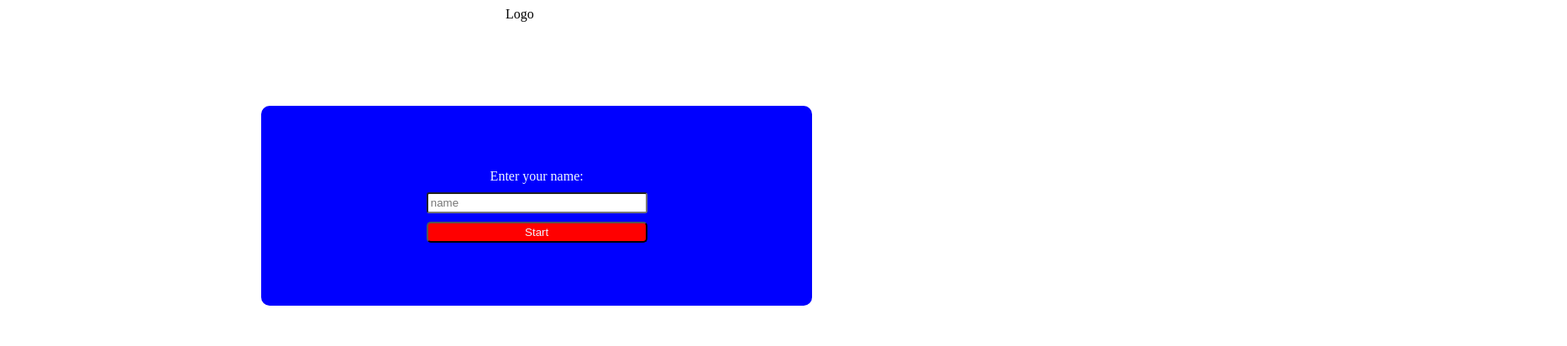
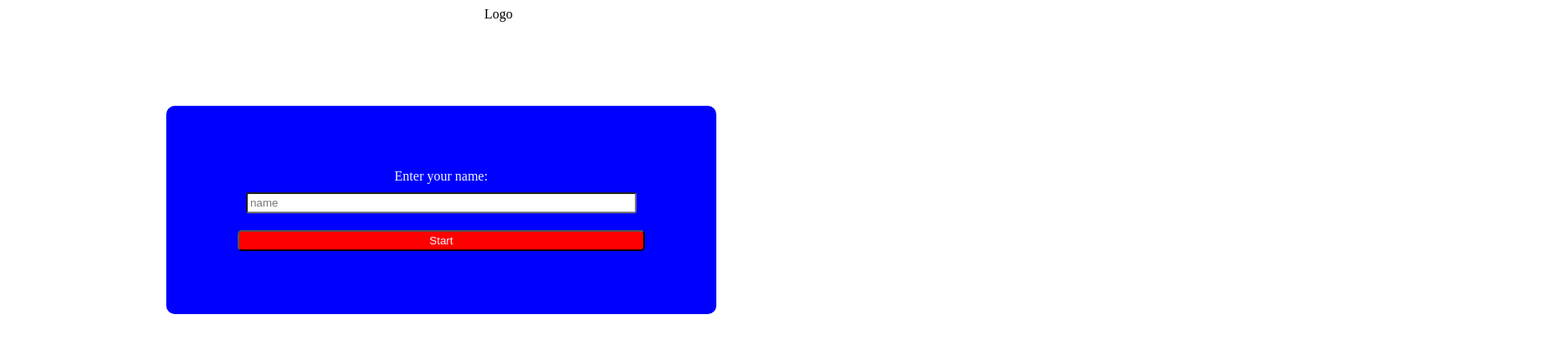
Before and after one commit to spencerkw/superhero-showdown, an Angular app: page /home in a window 1280 px wide. Shown: the top 412 px of the page at 84% size, 1866 px wide, since content can reach past the window. Built offline with nearby package versions, Linux system fonts and the light colour scheme.

Commit message:
Created layout for character select screen

```diff
--- a/src/app/characterselection/characterselection.component.css
+++ b/src/app/characterselection/characterselection.component.css
@@ -1,3 +1,43 @@
-.selected-heroes, .hero-list {
+.selected-heroes {
+  border: 1px solid black;
+  border-bottom: none;
+}
+
+.hero-list {
   border: 1px solid black;
 }
+
+.selected {
+  border-bottom: 1px solid black;
+}
+
+.hero {
+  display: flex;
+  flex-direction: column;
+  margin-bottom: -15%;
+}
+
+.hero-info {
+  border-bottom: 1px solid black;
+}
+
+.type {
+  display: flex;
+  justify-content: center;
+  position: relative;
+  bottom: 52px;
+}
+
+.logo {
+  margin-bottom: 5%;
+  position: relative;
+  left: 45%;
+}
+
+button {
+  margin-top: 15px;
+    padding: 5px;
+    border: 1px solid black;
+    background-color: red;
+    color: aliceblue;
+}
--- a/src/app/characterselection/characterselection.component.html
+++ b/src/app/characterselection/characterselection.component.html
@@ -1,14 +1,14 @@
 <main>
-  <div>Logo</div>
+  <div class="logo">Logo</div>
   <div class="selected-heroes">
     <div *ngFor="let hero of selectedHeroes">
-      <p>{{ hero.hero }}</p>
+      <p class="selected">{{ hero.hero }}</p>
     </div>
   </div>
   <div class="hero-list">
-    <div *ngFor="let hero of heroes; index as i" (click)="selectHero(i)">
-      <p>{{ hero.hero }}</p>
-      <p>{{ hero.type }}</p>
+    <div class="hero" *ngFor="let hero of heroes; index as i" (click)="selectHero(i)">
+      <p class="hero-info">{{ hero.hero }}</p>
+      <p class="hero-info type">{{ hero.type }}</p>
     </div>
   </div>
   <button (click)="submitSelection()">Fight</button>
--- a/src/app/homepage/homepage.component.css
+++ b/src/app/homepage/homepage.component.css
@@ -1,4 +1,42 @@
 div {
+    position: relative;
+    left: 45%;
+}
+
+form {
+    display: flex;
+    flex-direction: column;
+    width: 40%;
+    position: relative;
+    left: 15%;
+    padding: 75px;
+    top: 100px;
+    background-color: blue;
+    color: aliceblue;
+    align-items: center;
+    border-radius: 10px;
+}
+
+input {
+    width: 90%;
+    margin-bottom: 4%;
+    padding: 3px;
+    border-radius: 3px;
+}
+
+button {
+    border-radius: 5px;
+    width: 96%;
+    padding: 3px;
+    background: red;
+    color: aliceblue;
+}
+
+label {
+    margin-bottom: 2%;
+}
+
+/* div {
     position: relative;
     left: 47%;
 }
@@ -34,4 +72,4 @@ button {
 
 label {
     margin-bottom: 2%;
-}
+} */
```
